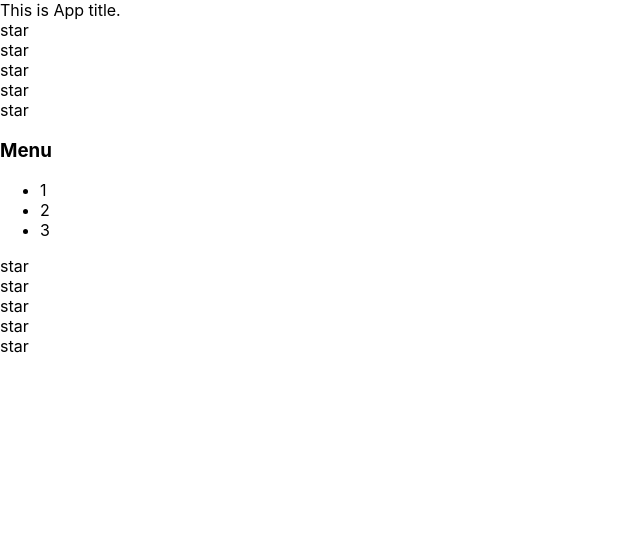
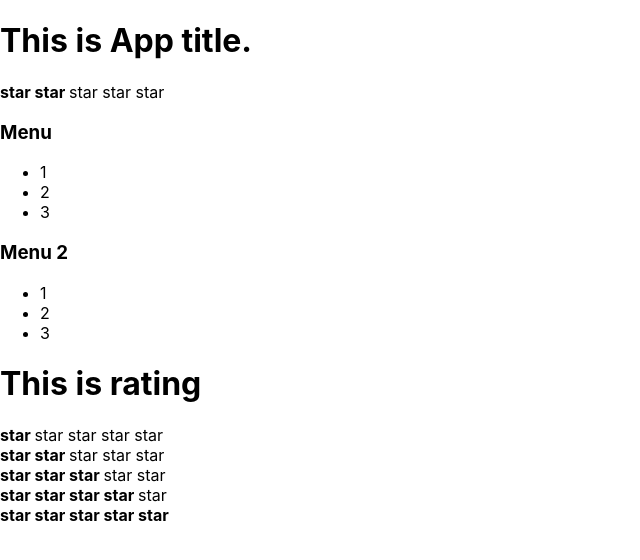
Before and after one commit to DoWhatYouL0ve/kabzda_kak_podrobno, a React (Create React App) app: page / in a window 1280 px wide. Shown: the top 560 px of the page, without its empty margins (0-640 px from the left). Built offline with nearby package versions, Linux system fonts and the light colour scheme.

Commit message:
3rd lesson(props)

```diff
--- a/src/App.tsx
+++ b/src/App.tsx
@@ -1,68 +1,27 @@
 import React from 'react';
+import {Accordion} from "./components/Accordion/Accordion";
+import {Rating} from "./components/Rating/Rating";
 
 function App() {
     return (
         <div className="App">
-            <AppTitle/>
-            <Rating/>
-            <Accordion/>
-            <Rating/>
+            <PageTitle title={'This is App title.'}/>
+            <Rating value={2}/>
+            <Accordion title={'Menu'} />
+            <Accordion title={'Menu 2'} />
+            <PageTitle title={'This is rating'}/>
+            <Rating value={1}/>
+            <Rating value={2}/>
+            <Rating value={3}/>
+            <Rating value={4}/>
+            <Rating value={5}/>
         </div>
     );
 }
 
-function AppTitle() {
+function PageTitle(props:any) {
     return (
-        <>This is App title.</>
-    )
-}
-
-function Rating() {
-    return (
-        <div>
-            <Star/>
-            <Star/>
-            <Star/>
-            <Star/>
-            <Star/>
-        </div>
-    )
-}
-
-function Star() {
-    return (
-        <div>
-            <div>star</div>
-        </div>
-    )
-}
-
-function Accordion() {
-    return (
-        <div>
-            <AccordionTitle/>
-            <AccordionBody/>
-        </div>
-    )
-}
-
-function AccordionTitle() {
-    return(
-        <div>
-            <h3>Menu</h3>
-        </div>
-    )
-}
-
-function AccordionBody() {
-    return(
-        <div>
-            <ul>
-                <li>1</li>
-                <li>2</li>
-                <li>3</li>
-            </ul>
-        </div>
+        <h1>{props.title}</h1>
     )
 }
 
--- /dev/null
+++ b/src/components/Accordion/Accordion.tsx
@@ -0,0 +1,12 @@
+import React from "react";
+import {AccordionTitle} from "./AccordionTitle";
+import {AccordionBody} from "./AccordionBody";
+
+export function Accordion(props:any) {
+    return (
+        <div>
+            <AccordionTitle title={props.title}/>
+            <AccordionBody/>
+        </div>
+    )
+}
--- /dev/null
+++ b/src/components/Accordion/AccordionBody.tsx
@@ -0,0 +1,13 @@
+import React from "react";
+
+export function AccordionBody() {
+    return(
+        <div>
+            <ul>
+                <li>1</li>
+                <li>2</li>
+                <li>3</li>
+            </ul>
+        </div>
+    )
+}
--- /dev/null
+++ b/src/components/Accordion/AccordionTitle.tsx
@@ -0,0 +1,9 @@
+import React from "react";
+
+export function AccordionTitle(props:any) {
+    return(
+        <div>
+            <h3>{props.title}</h3>
+        </div>
+    )
+}
--- /dev/null
+++ b/src/components/Rating/Rating.tsx
@@ -0,0 +1,81 @@
+import React from "react";
+
+export function Rating(props: any) {
+    if (props.value === 1) {
+        return (
+            <div>
+                <Star selected={true}/>
+                <Star selected={false}/>
+                <Star selected={false}/>
+                <Star selected={false}/>
+                <Star selected={false}/>
+            </div>
+        )
+    }
+    if (props.value === 2) {
+        return (
+            <div>
+                <Star selected={true}/>
+                <Star selected={true}/>
+                <Star selected={false}/>
+                <Star selected={false}/>
+                <Star selected={false}/>
+            </div>
+        )
+    }
+    if (props.value === 3) {
+        return (
+            <div>
+                <Star selected={true}/>
+                <Star selected={true}/>
+                <Star selected={true}/>
+                <Star selected={false}/>
+                <Star selected={false}/>
+            </div>
+        )
+    }
+    if (props.value === 4) {
+        return (
+            <div>
+                <Star selected={true}/>
+                <Star selected={true}/>
+                <Star selected={true}/>
+                <Star selected={true}/>
+                <Star selected={false}/>
+            </div>
+        )
+    }
+    if (props.value === 5) {
+        return (
+            <div>
+                <Star selected={true}/>
+                <Star selected={true}/>
+                <Star selected={true}/>
+                <Star selected={true}/>
+                <Star selected={true}/>
+            </div>
+        )
+    } else {
+        return (
+            <div>
+                <Star selected={false}/>
+                <Star selected={false}/>
+                <Star selected={false}/>
+                <Star selected={false}/>
+                <Star selected={false}/>
+            </div>
+        )
+    }
+}
+
+function Star(props: any) {
+    if (props.selected) {
+        return (
+            <span><b>star </b></span>
+        )
+    } else {
+        return (
+            <span>star </span>
+        )
+    }
+}
```
